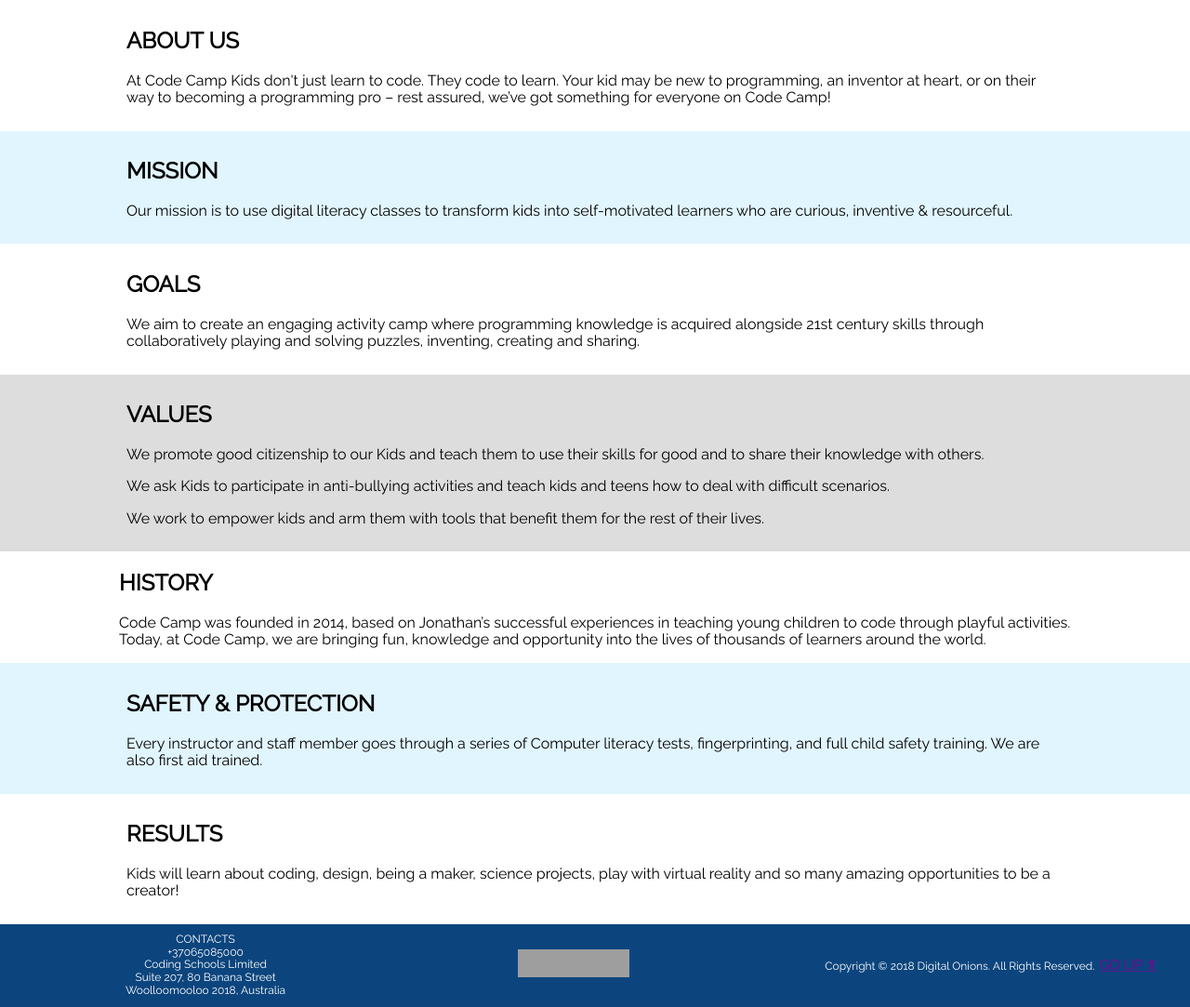
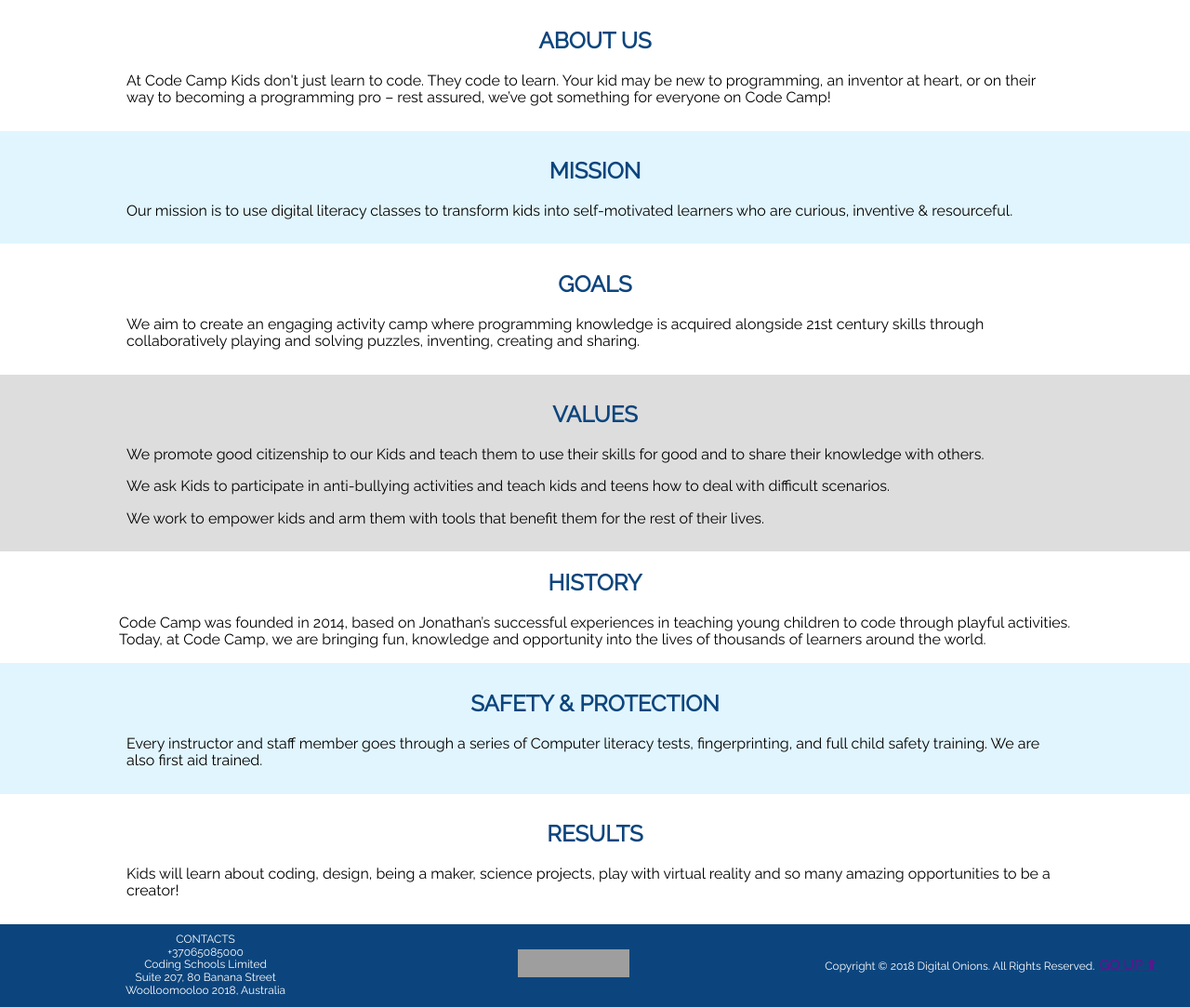
Before and after one commit to bazilikas/frontend1, a PHP site: page /about.html in a window 1280 px wide. Shown: the part 50-1133 px from the top of the page at 93% size. Run offline with PHP 8.4, Linux system fonts and the light colour scheme; grey boxes are pictures that could not be loaded.

Commit message:
Update style.css
h2 iterpimas

```diff
--- a/style.css
+++ b/style.css
@@ -8,7 +8,10 @@ header{
 	width: 100%;
 	margin: 0 auto;
 }
-
+h2 {
+	color: #0c457d;
+	text-align:center;
+}
 .header-wrapper{
 	background-color: #0c457d;
 	display:flex;
```
